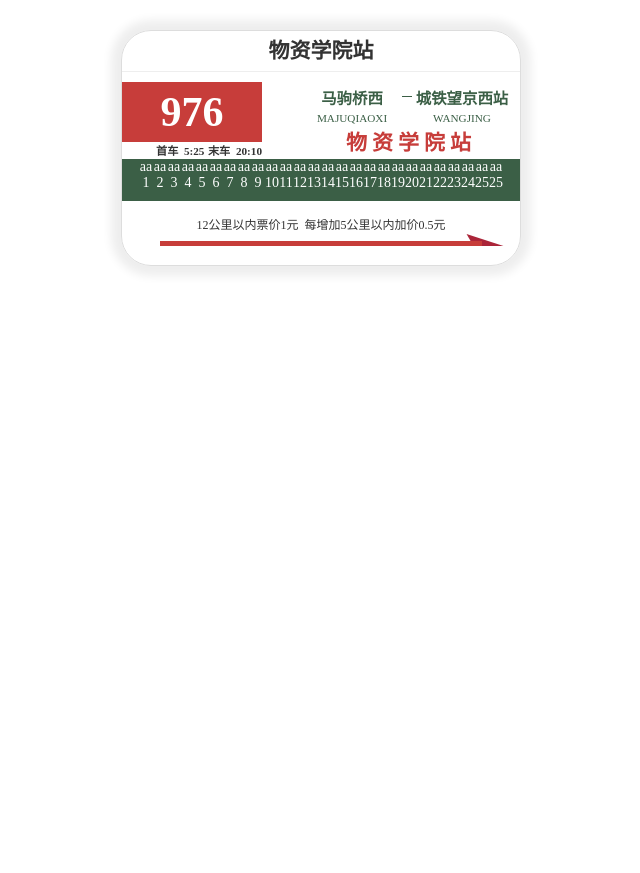
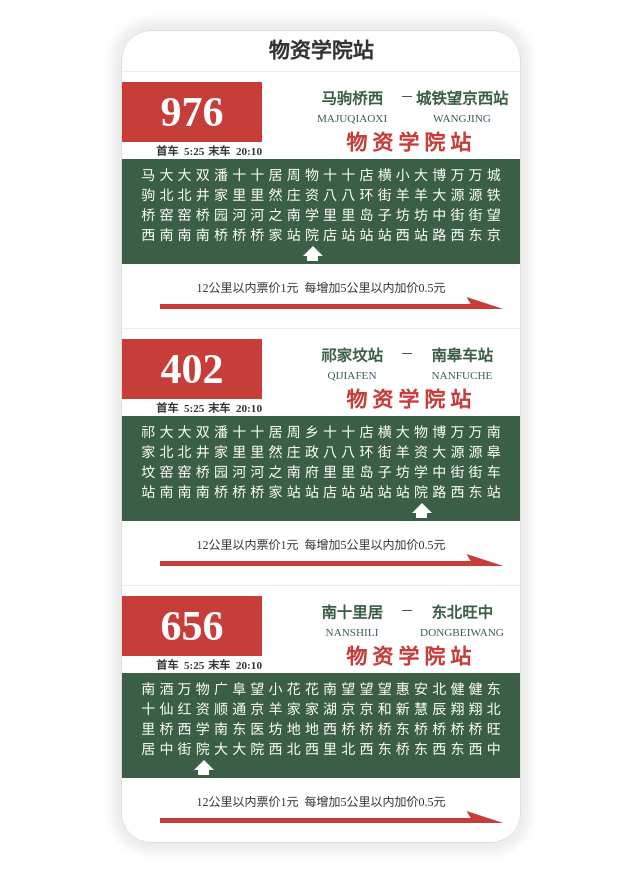
Before and after one commit to bigmgreen/practice, a PHP site: page / in a window 1280 px wide. Shown: the whole page, without its empty margins (319-959 px from the left). Before the commit the page ends 273 px from the top, so only its background shows below. Run offline with PHP 8.4, Linux system fonts and the light colour scheme; style sheets or scripts are compiled from the project's sources.

Commit message:
11.2公交站牌完成

```diff
--- a/lesson-11/2.bus-stop-board/index.html
+++ b/lesson-11/2.bus-stop-board/index.html
@@ -1,18 +1,21 @@
 <!doctype html>
 <html lang="en">
 <head>
-    <meta charset="UTF-8" />
+    <meta charset="UTF-8"/>
     <meta name="viewport"
-          content="width=device-width, user-scalable=no, initial-scale=1.0, maximum-scale=1.0, minimum-scale=1.0" />
-    <meta http-equiv="X-UA-Compatible" content="ie=edge" />
+          content="width=device-width, user-scalable=no, initial-scale=1.0, maximum-scale=1.0, minimum-scale=1.0"/>
+    <meta http-equiv="X-UA-Compatible" content="ie=edge"/>
     <title>北京公交站牌</title>
-    <link rel="stylesheet" href="static/index.css" />
+    <link rel="stylesheet" href="index.min.css"/>
 </head>
 <body>
+<!--    页面主体    -->
 <article>
+    <!--  主体标题  -->
     <header>
         <h3 class="board-title">物资学院站</h3>
     </header>
+    <!--    公交牌    -->
     <section>
         <header class="clear">
             <div class="board-num">
@@ -28,32 +31,108 @@
             </div>
         </header>
         <ul class="board-content">
-                <li>aa1</li>
-                <li>aa2</li>
-                <li>aa3</li>
-                <li>aa4</li>
-                <li>aa5</li>
-                <li>aa6</li>
-                <li>aa7</li>
-                <li>aa8</li>
-                <li>aa9</li>
-                <li>aa10</li>
-                <li>aa11</li>
-                <li>aa12</li>
-                <li>aa13</li>
-                <li>aa14</li>
-                <li>aa15</li>
-                <li>aa16</li>
-                <li>aa17</li>
-                <li>aa18</li>
-                <li>aa19</li>
-                <li>aa20</li>
-                <li>aa21</li>
-                <li>aa22</li>
-                <li>aa23</li>
-                <li>aa24</li>
-                <li>aa25</li>
-                <li>aa25</li>
+            <li>马驹桥西</li>
+            <li>大北窑南</li>
+            <li>大北窑南</li>
+            <li>双井桥南</li>
+            <li>潘家园桥</li>
+            <li>十里河桥</li>
+            <li>十里河桥</li>
+            <li>居然之家</li>
+            <li>周庄南站</li>
+            <li class="active">物资学院</li>
+            <li>十八里店</li>
+            <li>十八里站</li>
+            <li>店环岛站</li>
+            <li>横街子站</li>
+            <li>小羊坊西</li>
+            <li>大羊坊站</li>
+            <li>博大中路</li>
+            <li>万源街西</li>
+            <li>万源街东</li>
+            <li>城铁望京</li>
+        </ul>
+        <footer>
+            <p class="board-footer">12公里以内票价1元&nbsp;&nbsp;每增加5公里以内加价0.5元</p>
+        </footer>
+    </section>
+    <!--    公交牌    -->
+    <section>
+        <header class="clear">
+            <div class="board-num">
+                <b>402</b>
+                <span>首车&nbsp;&nbsp;5:25</span>
+                <span>末车&nbsp;&nbsp;20:10</span>
+            </div>
+            <div class="board-location">
+                <span class="board-location-name">祁家坟站<br/><span>QIJIAFEN</span></span>
+                <i class="line"></i>
+                <span class="board-location-name">南皋车站<br/><span>NANFUCHE</span></span>
+                <h3 class="board-name">物资学院站</h3>
+            </div>
+        </header>
+        <ul class="board-content">
+            <li>祁家坟站</li>
+            <li>大北窑南</li>
+            <li>大北窑南</li>
+            <li>双井桥南</li>
+            <li>潘家园桥</li>
+            <li>十里河桥</li>
+            <li>十里河桥</li>
+            <li>居然之家</li>
+            <li>周庄南站</li>
+            <li>乡政府站</li>
+            <li>十八里店</li>
+            <li>十八里站</li>
+            <li>店环岛站</li>
+            <li>横街子站</li>
+            <li>大羊坊站</li>
+            <li class="active">物资学院</li>
+            <li>博大中路</li>
+            <li>万源街西</li>
+            <li>万源街东</li>
+            <li>南皋车站</li>
+        </ul>
+        <footer>
+            <p class="board-footer">12公里以内票价1元&nbsp;&nbsp;每增加5公里以内加价0.5元</p>
+        </footer>
+    </section>
+    <!--    公交牌    -->
+    <section>
+        <header class="clear">
+            <div class="board-num">
+                <b>656</b>
+                <span>首车&nbsp;&nbsp;5:25</span>
+                <span>末车&nbsp;&nbsp;20:10</span>
+            </div>
+            <div class="board-location">
+                <span class="board-location-name">南十里居<br/><span>NANSHILI</span></span>
+                <i class="line"></i>
+                <span class="board-location-name">东北旺中<br/><span>DONGBEIWANG</span></span>
+                <h3 class="board-name">物资学院站</h3>
+            </div>
+        </header>
+        <ul class="board-content">
+            <li>南十里居</li>
+            <li>酒仙桥中</li>
+            <li>万红西街</li>
+            <li class="active">物资学院</li>
+            <li>广顺南大</li>
+            <li>阜通东大</li>
+            <li>望京医院</li>
+            <li>小羊坊西</li>
+            <li>花家地北</li>
+            <li>花家地西</li>
+            <li>南湖西里</li>
+            <li>望京桥北</li>
+            <li>望京桥西</li>
+            <li>望和桥东</li>
+            <li>惠新东桥</li>
+            <li>安慧桥东</li>
+            <li>北辰桥西</li>
+            <li>健翔桥东</li>
+            <li>健翔桥西</li>
+            <li>东北旺中</li>
         </ul>
         <footer>
             <p class="board-footer">12公里以内票价1元&nbsp;&nbsp;每增加5公里以内加价0.5元</p>
--- a/lesson-11/2.bus-stop-board/package.json
+++ b/lesson-11/2.bus-stop-board/package.json
@@ -10,8 +10,14 @@
   "description": "",
   "devDependencies": {
     "gulp": "^3.9.1",
+    "gulp-autoprefixer": "^4.0.0",
+    "gulp-clean": "^0.3.2",
+    "gulp-concat": "^2.6.1",
+    "gulp-htmlmin": "^3.0.0",
     "gulp-less": "^3.3.0",
     "gulp-minify-css": "^1.2.4",
+    "gulp-rev": "^7.1.2",
+    "gulp-rev-collector": "^1.1.1",
     "less": "^2.7.2"
   }
 }
--- a/lesson-11/2.bus-stop-board/static/index.css
+++ /dev/null
@@ -1,145 +0,0 @@
-html,
-body {
-  margin: 0;
-  padding: 0;
-  font-family: 'microsoft YaHei';
-  font-size: 14px;
-  min-width: 600px;
-  min-height: 800px;
-  color: #333;
-}
-ul,
-li {
-  margin: 0;
-  padding: 0;
-  list-style: none;
-}
-h3,
-p {
-  margin: 0;
-  padding: 0;
-}
-article {
-  width: 400px;
-  margin: 30px auto;
-  overflow: hidden;
-  -webkit-border-radius: 30px;
-  -moz-border-radius: 30px;
-  border-radius: 30px;
-  border: 1px solid #ddd;
-  -moz-box-shadow: 0 0 10px 10px #eee;
-  -webkit-box-shadow: 0 0 10px 10px #eee;
-  box-shadow: 0 0 10px 10px #eee;
-  -webkit-box-sizing: border-box;
-  -moz-box-sizing: border-box;
-  box-sizing: border-box;
-}
-section {
-  margin: 10px 0;
-}
-.board-title {
-  text-align: center;
-  border-bottom: 1px solid #eee;
-  line-height: 40px;
-  font-size: 21px;
-}
-.board-content {
-  background-color: #3b5f46;
-  font-size: 0;
-  padding: 0 10px 10px;
-  text-align: center;
-}
-.board-content li {
-  font-size: 14px;
-  color: #fff;
-  display: inline-block;
-  width: 1em;
-  word-wrap: break-word;
-  vertical-align: top;
-  text-align: center;
-}
-.board-footer {
-  font-size: 12px;
-  text-align: center;
-  position: relative;
-  height: 40px;
-  padding-top: 14px;
-  width: 90%;
-  margin: 0 auto;
-}
-.board-footer:after {
-  content: '';
-  display: block;
-  background-color: #c73d3a;
-  width: 90%;
-  height: 5px;
-  position: absolute;
-  left: 18px;
-  top: 40px;
-}
-.board-footer:before {
-  content: '';
-  width: 0;
-  height: 0;
-  display: block;
-  border-top: 12px solid transparent;
-  border-left: 30px solid #ab2539;
-  border-right: 0 solid transparent;
-  border-bottom: 0 solid transparent;
-  position: absolute;
-  right: 0;
-  top: 33px;
-  transform: skewX(30deg);
-}
-.board-num {
-  float: left;
-  text-align: right;
-}
-.board-num b {
-  font-size: 42px;
-  color: #fff;
-  display: block;
-  width: 140px;
-  height: 60px;
-  line-height: 60px;
-  text-align: center;
-  background-color: #c73d3a;
-}
-.board-num span {
-  font-size: 11.2px;
-  font-weight: bold;
-}
-.board-location {
-  padding-left: 180px;
-  text-align: center;
-  position: relative;
-}
-.board-name {
-  color: #c73d3a;
-  font-size: 21px;
-  letter-spacing: 5px;
-  margin-top: 4px;
-}
-.board-location-name {
-  color: #3b5f46;
-  font-weight: bold;
-  font-size: 15.4px;
-  float: left;
-  width: 100px;
-}
-.board-location-name span {
-  font-weight: normal;
-  font-size: 11.2px;
-}
-.line {
-  display: block;
-  width: 10px;
-  background-color: #3b5f46;
-  height: 1px;
-  float: left;
-  position: relative;
-  top: 10px;
-}
-.clear {
-  overflow: hidden;
-}
--- a/lesson-11/2.bus-stop-board/static/less/base.less
+++ b/lesson-11/2.bus-stop-board/static/less/base.less
@@ -1,40 +1,48 @@
+/*  页面基础参数设置  start  */
 @baseColor: #c73d3a;
 @nameColor: #3b5f46;
 @fontColor: #333;
 @font-size: 14px;
+/*  页面基础参数设置  end  */
+
+/*  margin，padding样式重置  */
 .m0-p0() {
   margin: 0;
   padding: 0;
 }
 
+/*  圆角  */
 .border-radius(@radius) {
-  -webkit-border-radius: @radius;
-  -moz-border-radius: @radius;
   border-radius: @radius;
 }
 
+/*  阴影设置  */
 .box-shadow(@x:0,@y:0,@rang:10px,@deep:10px,@color:#eee) {
-  -moz-box-shadow: @x @y @rang @deep @color;
-  -webkit-box-shadow: @x @y @rang @deep @color;
   box-shadow: @x @y @rang @deep @color;
 }
 
+/*  盒模型设置  */
 .box-sizing() {
-  -webkit-box-sizing: border-box;
-  -moz-box-sizing: border-box;
   box-sizing: border-box;
 }
 
+/*  伪类公共属性  */
 .content() {
   content: '';
   display: block;
 }
+/*  三角  */
 .cart() {
   width: 0;
   height: 0;
   display: block;
   border-top: 12px solid transparent;
-  border-left: 30px solid #ab2539;
+  border-left: 30px solid @baseColor;
   border-right: 0 solid transparent;
   border-bottom: 0 solid transparent;
 }
+
+/*  样式清楚  */
+.clear {
+  overflow: hidden;
+}
--- a/lesson-11/2.bus-stop-board/static/less/index.less
+++ b/lesson-11/2.bus-stop-board/static/less/index.less
@@ -1,5 +1,6 @@
 @import "base";
 
+/*  基础样式  start  */
 html,
 body {
   .m0-p0;
@@ -32,12 +33,16 @@ article {
 }
 
 section {
-  margin: 10px 0;
+  padding: 10px 0;
+  border-top: 1px solid #eee;
 }
 
+/*  基础样式  end  */
+
+
+/*  站牌样式  start  */
 .board-title {
   text-align: center;
-  border-bottom: 1px solid #eee;
   line-height: 40px;
   font-size: @font-size * 1.5;
 }
@@ -45,7 +50,7 @@ section {
 .board-content {
   background-color: @nameColor;
   font-size: 0;
-  padding: 0 10px 10px;
+  padding: 5px 10px 20px;
   text-align: center;
 }
 
@@ -53,10 +58,32 @@ section {
   font-size: @font-size;
   color: #fff;
   display: inline-block;
-  width: 1em;
+  width: 1.3em;
   word-wrap: break-word;
   vertical-align: top;
   text-align: center;
+  position: relative;
+}
+.board-content .active:after {
+  .content;
+  position: absolute;
+  width: .8em;
+  height: 0.4em;
+  background-color: #fff;
+  bottom: -17px;
+  left: 4px;
+}
+.board-content .active:before {
+  .content;
+  position: absolute;
+  width: 0;
+  height: 0;
+  border-top: 0 solid transparent;
+  border-left: 10px solid transparent;
+  border-right: 10px solid transparent;
+  border-bottom: 10px solid #fff;
+  bottom: -12px;
+  left: 0;
 }
 
 .board-footer {
@@ -144,7 +171,4 @@ section {
   position: relative;
   top: 10px;
 }
-
-.clear {
-  overflow: hidden;
-}
+/*  站牌样式  end  */
--- /dev/null
+++ b/lesson-11/2.bus-stop-board/static/rev-manifest.json
@@ -0,0 +1,3 @@
+{
+  "index.min.css": "index-321c93e526.min.css"
+}
```
Also changed, not shown: lesson-11/2.bus-stop-board/gulpfile.js (+63 -10 lines), lesson-11/2.bus-stop-board/output/index-321c93e526.min.css (added, +1 -0 lines), lesson-11/2.bus-stop-board/output/index.html (added, +1 -0 lines), lesson-11/2.bus-stop-board/static/base.css (deleted), 1 other file. Lines whose indentation alone changed are shown as unchanged.
